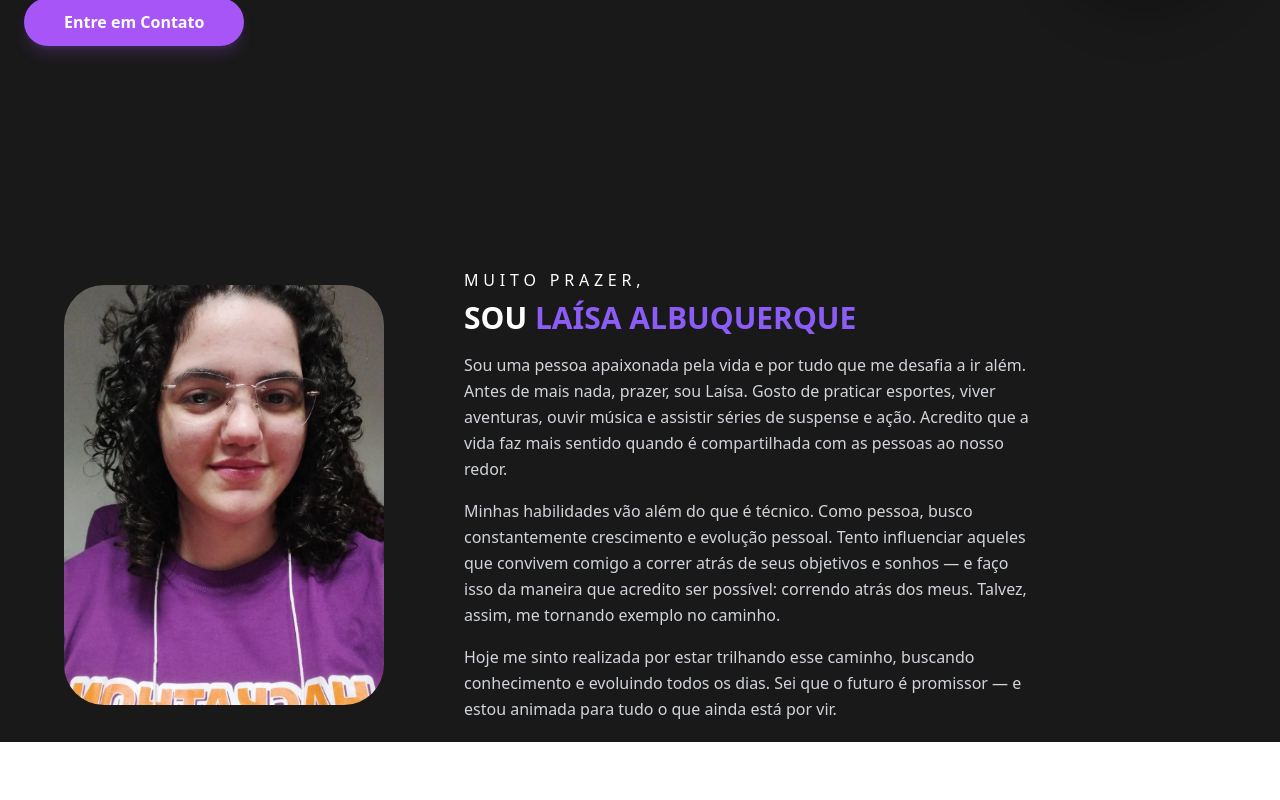
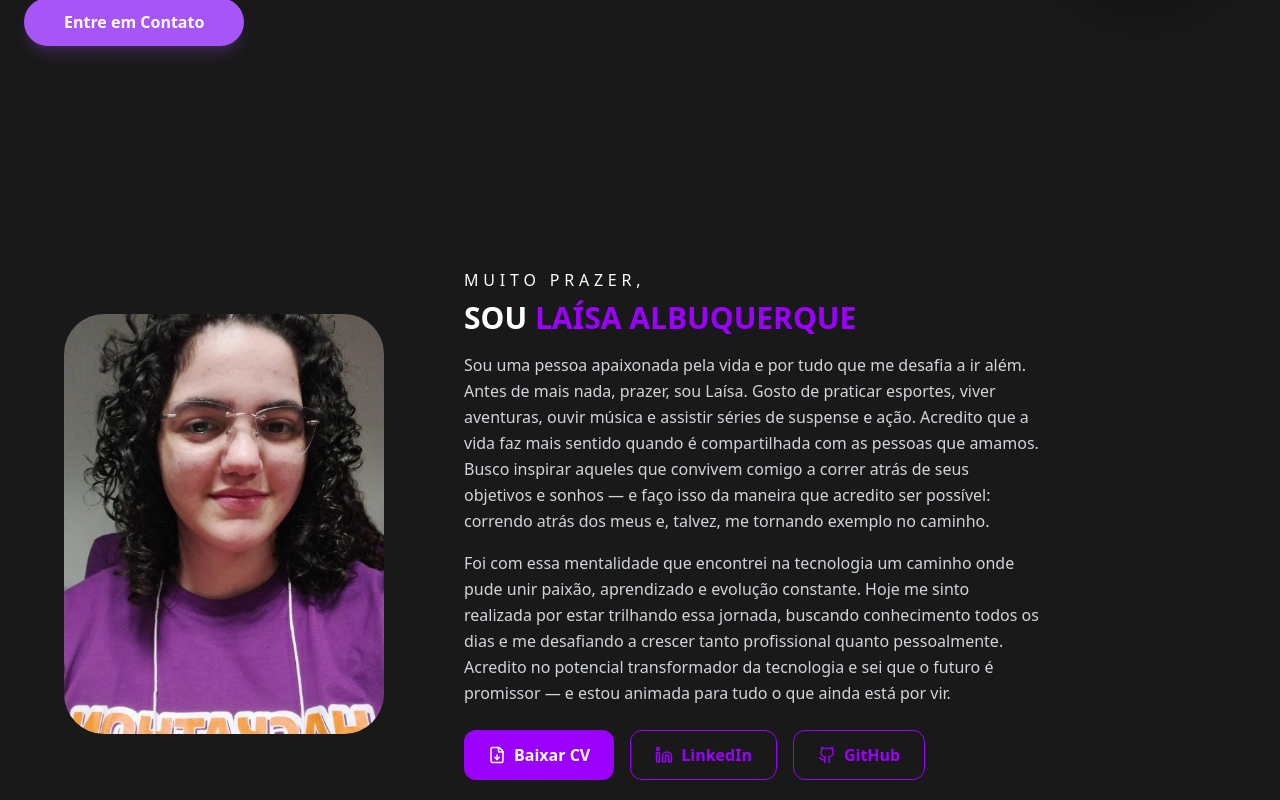
Before and after one commit to LaisaAlb/laisaalbPortfolio, a React (Vite) app: page / in a window 1280 px wide. Shown: the part 472-1272 px from the top of the page. Before the commit the page ends 1214 px from the top, so only its background shows below. Built offline with nearby package versions, Linux system fonts and the light colour scheme.

Commit message:
feat(about): Adicionando a seção sobre mim

```diff
--- a/package.json
+++ b/package.json
@@ -10,6 +10,7 @@
     "preview": "vite preview"
   },
   "dependencies": {
+    "lucide-react": "^0.562.0",
     "react": "^19.2.0",
     "react-dom": "^19.2.0"
   },
--- a/src/i18n/en.ts
+++ b/src/i18n/en.ts
@@ -19,8 +19,8 @@ export const en = {
     greeting: "NICE TO MEET YOU,",
     title: "I AM",
     name: "LAISA ALBUQUERQUE",
-    p1: "I am someone who is passionate about life and everything that challenges me to go beyond. First of all, nice to meet you — I’m Laisa. I enjoy practicing sports, living adventures, listening to music, and watching suspense and action series. I believe life makes more sense when it is shared with the people around us.",
-    p2: "My strengths go beyond technical skills. As a person, I constantly seek personal growth and self-development. I try to inspire those around me to pursue their goals and dreams — and I do that in the most honest way I know: by chasing my own. Perhaps, along the way, becoming an example.",
-    p3: "Today, I feel fulfilled for walking this path, learning and growing every day. I believe the future is promising — and I’m excited for everything that lies ahead.",
+    p1: "I am someone who is passionate about life and everything that challenges me to go beyond. First of all, nice to meet you — I’m Laísa. I enjoy practicing sports, living adventures, listening to music, and watching suspense and action series. I believe life makes more sense when it is shared with the people we love. I seek to inspire those around me to pursue their goals and dreams — and I do so in the way I truly believe in: by chasing my own and, perhaps, becoming an example along the way.",
+    p2: "It was with this mindset that I found in technology a path where I could unite passion, continuous learning, and constant growth. Today, I feel fulfilled walking this journey, seeking knowledge every day and challenging myself to grow both professionally and personally. I believe in the transformative power of technology, and I know the future is promising — and I’m excited for everything that lies ahead.",
+    cv: "Download CV",
   },
 }
--- a/src/i18n/es.ts
+++ b/src/i18n/es.ts
@@ -15,12 +15,12 @@ export const es = {
     cta: "Ponte en Contacto",
     imageAlt: "Foto de Laísa Albuquerque",
   },
-   about: {
+  about: {
     greeting: "MUCHO GUSTO,",
     title: "SOY",
     name: "LAÍSA ALBUQUERQUE",
-    p1: "Soy una persona apasionada por la vida y por todo lo que me desafía a ir más allá. Antes que nada, mucho gusto, soy Laísa. Me gusta practicar deportes, vivir aventuras, escuchar música y ver series de suspenso y acción. Creo que la vida tiene más sentido cuando se comparte con las personas que nos rodean.",
-    p2: "Mis habilidades van más allá de lo técnico. Como persona, busco constantemente crecimiento y evolución personal. Intento inspirar a quienes me rodean a perseguir sus objetivos y sueños — y lo hago de la manera más honesta que conozco: persiguiendo los míos. Quizás, así, convirtiéndome en un ejemplo en el camino.",
-    p3: "Hoy me siento realizada por estar recorriendo este camino, aprendiendo y creciendo cada día. Sé que el futuro es prometedor — y estoy emocionada por todo lo que está por venir.",
+    p1: "Soy una persona apasionada por la vida y por todo lo que me desafía a ir más allá. Antes que nada, mucho gusto, soy Laísa. Me gusta practicar deportes, vivir aventuras, escuchar música y ver series de suspenso y acción. Creo que la vida tiene más sentido cuando se comparte con las personas que amamos. Busco inspirar a quienes me rodean a perseguir sus objetivos y sueños — y lo hago de la manera en la que realmente creo: persiguiendo los míos y, quizás, convirtiéndome en un ejemplo en el camino.",
+    p2: "Fue con esta mentalidad que encontré en la tecnología un camino donde pude unir pasión, aprendizaje y evolución constante. Hoy me siento realizada recorriendo esta jornada, buscando conocimiento cada día y desafiándome a crecer tanto a nivel profesional como personal. Creo en el poder transformador de la tecnología y sé que el futuro es prometedor — y estoy emocionada por todo lo que está por venir.",
+    cv: "Descargar CV",
   },
 }
--- a/src/i18n/pt.ts
+++ b/src/i18n/pt.ts
@@ -15,12 +15,24 @@ export const pt = {
     cta: "Entre em Contato",
     imageAlt: "Foto de Laísa Albuquerque",
   },
-   about: {
+  about: {
     greeting: "MUITO PRAZER,",
     title: "SOU",
     name: "LAÍSA ALBUQUERQUE",
-    p1: "Sou uma pessoa apaixonada pela vida e por tudo que me desafia a ir além. Antes de mais nada, prazer, sou Laísa. Gosto de praticar esportes, viver aventuras, ouvir música e assistir séries de suspense e ação. Acredito que a vida faz mais sentido quando é compartilhada com as pessoas ao nosso redor.",
-    p2: "Minhas habilidades vão além do que é técnico. Como pessoa, busco constantemente crescimento e evolução pessoal. Tento influenciar aqueles que convivem comigo a correr atrás de seus objetivos e sonhos — e faço isso da maneira que acredito ser possível: correndo atrás dos meus. Talvez, assim, me tornando exemplo no caminho.",
-    p3: "Hoje me sinto realizada por estar trilhando esse caminho, buscando conhecimento e evoluindo todos os dias. Sei que o futuro é promissor — e estou animada para tudo o que ainda está por vir.",
+    p1: "Sou uma pessoa apaixonada pela vida e por tudo que me desafia a ir além. Antes de mais nada, prazer, sou Laísa. Gosto de praticar esportes, viver aventuras, ouvir música e assistir séries de suspense e ação. Acredito que a vida faz mais sentido quando é compartilhada com as pessoas que amamos. Busco inspirar aqueles que convivem comigo a correr atrás de seus objetivos e sonhos — e faço isso da maneira que acredito ser possível: correndo atrás dos meus e, talvez, me tornando exemplo no caminho.",
+    p2: "Foi com essa mentalidade que encontrei na tecnologia um caminho onde pude unir paixão, aprendizado e evolução constante. Hoje me sinto realizada por estar trilhando essa jornada, buscando conhecimento todos os dias e me desafiando a crescer tanto profissional quanto pessoalmente. Acredito no potencial transformador da tecnologia e sei que o futuro é promissor — e estou animada para tudo o que ainda está por vir.",
+    cv: "Baixar CV",
   },
+  skills: {
+    title: "Habilidades",
+    subtitle: "Tecnologias, ferramentas e competências que aplico no dia a dia.",
+    technical: "Habilidades Técnicas",
+    soft: "Habilidades Interpessoais",
+    teamwork: "Trabalho em equipe",
+    communication: "Boa comunicação",
+    problemSolving: "Resolução de problemas",
+    responsibility: "Responsabilidade e organização",
+    creativity: "Criatividade e senso estético",
+  }
+
 }
--- a/src/sections/About/About.tsx
+++ b/src/sections/About/About.tsx
@@ -1,13 +1,15 @@
 import profileImg from '../../assets/images/laisaFoto1.png'
 import { useLanguage } from '../../contexts/LanguageContext'
+import { Github, Linkedin, FileDown } from 'lucide-react'
 
-export default function About() {
+export default function AboutSection() {
   const { t } = useLanguage()
 
   return (
     <section id="about" className="py-5 px-6 md:px-16">
       <div className="mx-auto max-w-6xl flex flex-col md:flex-row items-center gap-20">
 
+        {/* FOTO */}
         <div className="flex-shrink-0">
           <img
             src={profileImg}
@@ -16,6 +18,7 @@ export default function About() {
           />
         </div>
 
+        {/* CONTEÚDO */}
         <div className="text-white">
           <h2 className="text-md tracking-[0.3em] mb-2">
             {t.about.greeting}
@@ -23,20 +26,73 @@ export default function About() {
 
           <h1 className="text-2xl md:text-3xl font-extrabold mb-4">
             {t.about.title}{' '}
-            <span className="text-violet-500">{t.about.name}</span>
+            <span className="text-[#9c00fd]">{t.about.name}</span>
           </h1>
 
           <p className="text-gray-300 leading-relaxed mb-4 max-w-xl">
             {t.about.p1}
           </p>
 
-          <p className="text-gray-300 leading-relaxed mb-4 max-w-xl">
+          <p className="text-gray-300 leading-relaxed mb-6 max-w-xl">
             {t.about.p2}
           </p>
 
-          <p className="text-gray-300 leading-relaxed max-w-xl">
-            {t.about.p3}
-          </p>
+          {/* BOTÕES */}
+          <div className="flex flex-wrap gap-4 mt-6">
+
+            {/* CV */}
+            <a
+              href="/cv/Laisa-Albuquerque-CV.pdf"
+              download
+              className="
+                inline-flex items-center gap-2
+                px-6 py-3 rounded-xl
+                bg-[#9c00fd] text-white font-semibold
+                hover:bg-[#7e00cc]
+                transition-colors
+              "
+            >
+              <FileDown size={18} />
+              {t.about.cv}
+            </a>
+
+            {/* LinkedIn */}
+            <a
+              href="https://www.linkedin.com/in/seu-linkedin"
+              target="_blank"
+              rel="noopener noreferrer"
+              className="
+                inline-flex items-center gap-2
+                px-6 py-3 rounded-xl
+                border border-[#9c00fd]
+                text-[#9c00fd] font-semibold
+                hover:bg-[#9c00fd] hover:text-white
+                transition-colors
+              "
+            >
+              <Linkedin size={18} />
+              LinkedIn
+            </a>
+
+            {/* GitHub */}
+            <a
+              href="https://github.com/seu-github"
+              target="_blank"
+              rel="noopener noreferrer"
+              className="
+                inline-flex items-center gap-2
+                px-6 py-3 rounded-xl
+                border border-[#9c00fd]
+                text-[#9c00fd] font-semibold
+                hover:bg-[#9c00fd] hover:text-white
+                transition-colors
+              "
+            >
+              <Github size={18} />
+              GitHub
+            </a>
+
+          </div>
         </div>
       </div>
     </section>
```
Also changed, not shown: 1 other file (tests, documents, lock files or other folders).
